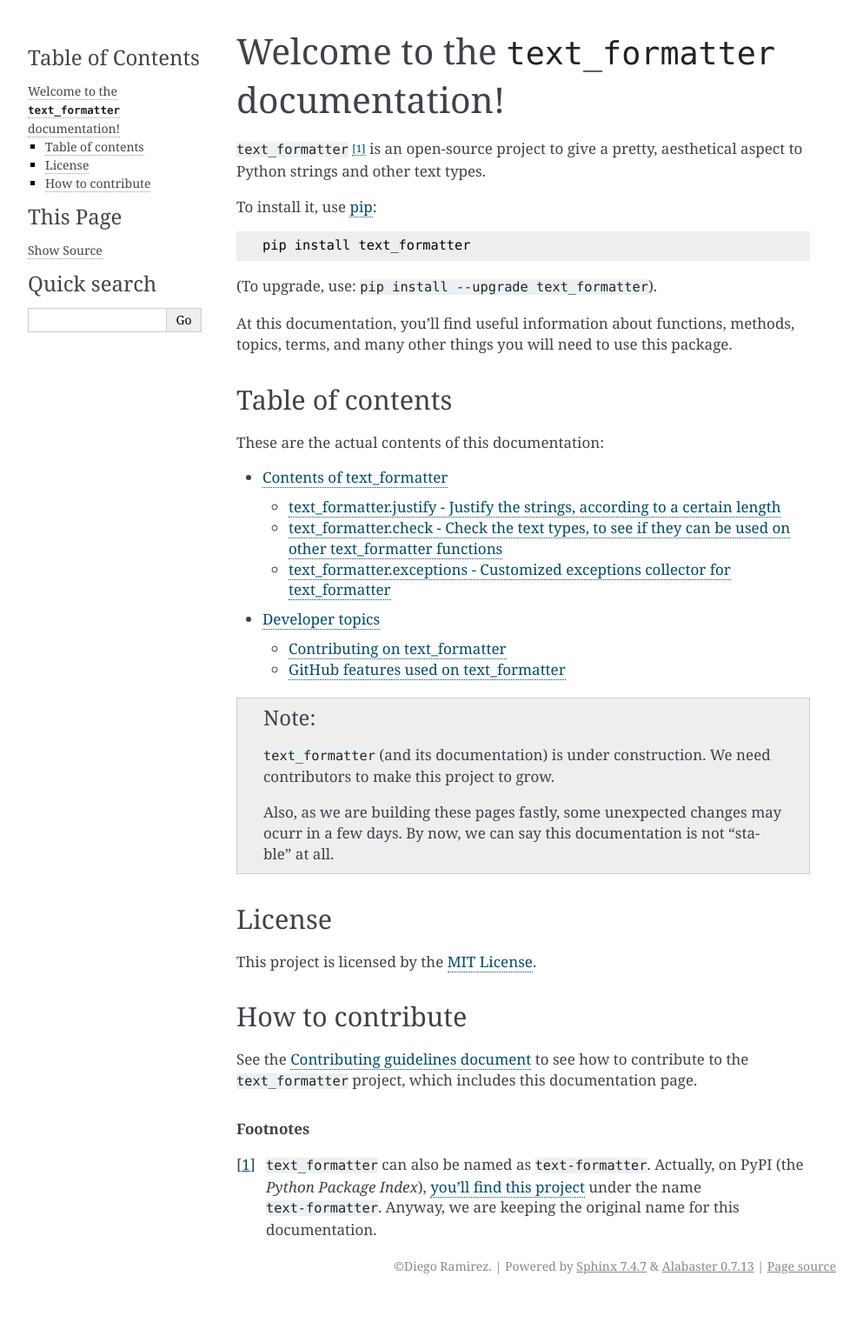
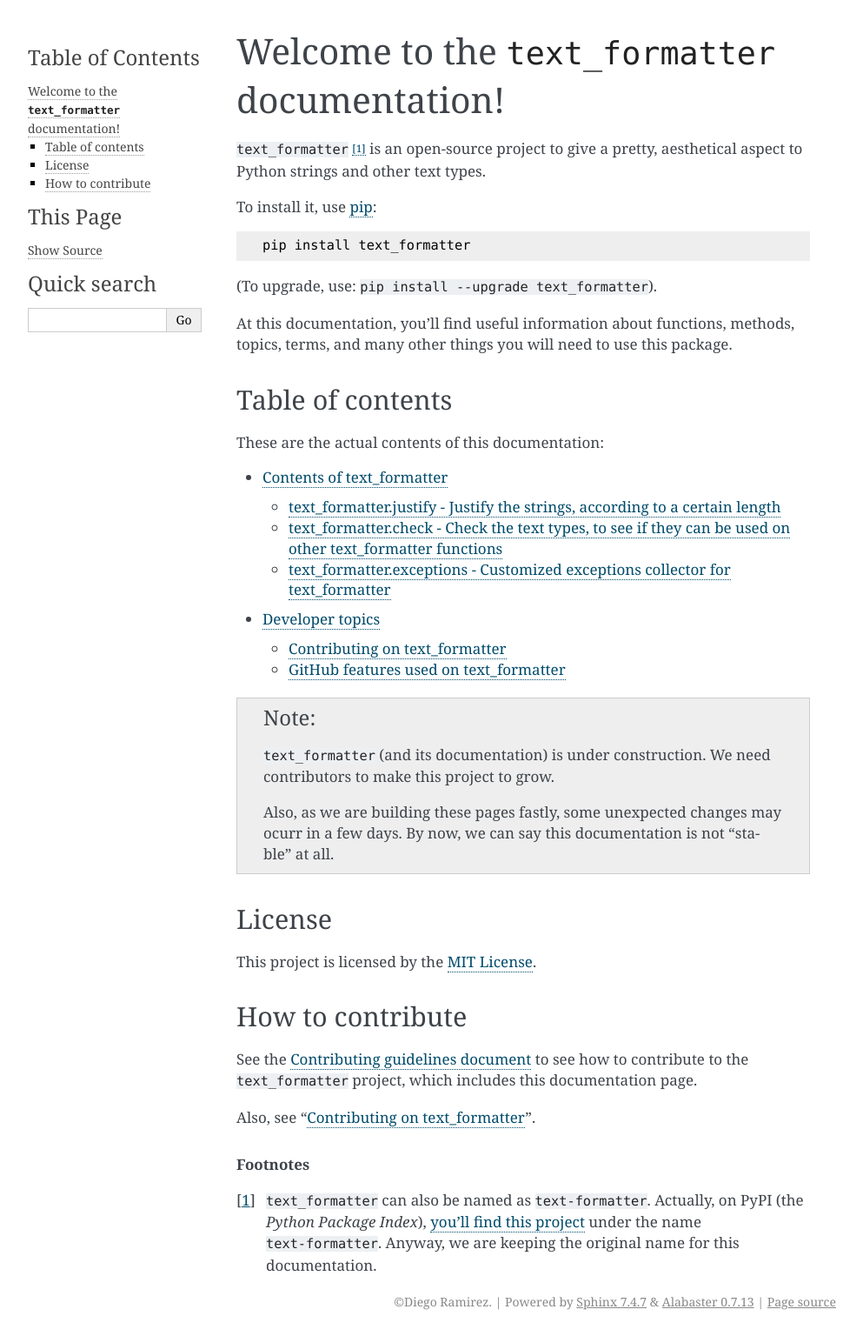
Before and after one commit to DiddiLeija/text_formatter, a Sphinx documentation site: the page built from docs/index.rst, in a window 1280 px wide. Shown: the whole page at 87% size, without its empty margins (148-1141 px from the left). Built offline with Sphinx 7.4.7, drawn with Linux system fonts in a browser that asks for light colours; before the commit the page ends 1495 px from its top, so only the background shows below that.

Commit message:
Update index.rst
Add more links.

```diff
--- a/docs/index.rst
+++ b/docs/index.rst
@@ -51,6 +51,8 @@ How to contribute
 See the `Contributing guidelines document <http://github.com/diddileija/text_formatter/blob/main/CONTRIBUTING.md>`_ to see how to contribute
 to the ``text_formatter`` project, which includes this documentation page.
 
+Also, see ":ref:`contributions-page`".
+
 .. rubric:: Footnotes
 
 .. [#f1] ``text_formatter`` can also be named as ``text-formatter``. Actually, on PyPI (the *Python Package Index*), `you'll find this project <http://pypi.org/project/text-formatter>`_ under the name ``text-formatter``. Anyway, we are keeping the original name for this documentation.
```
